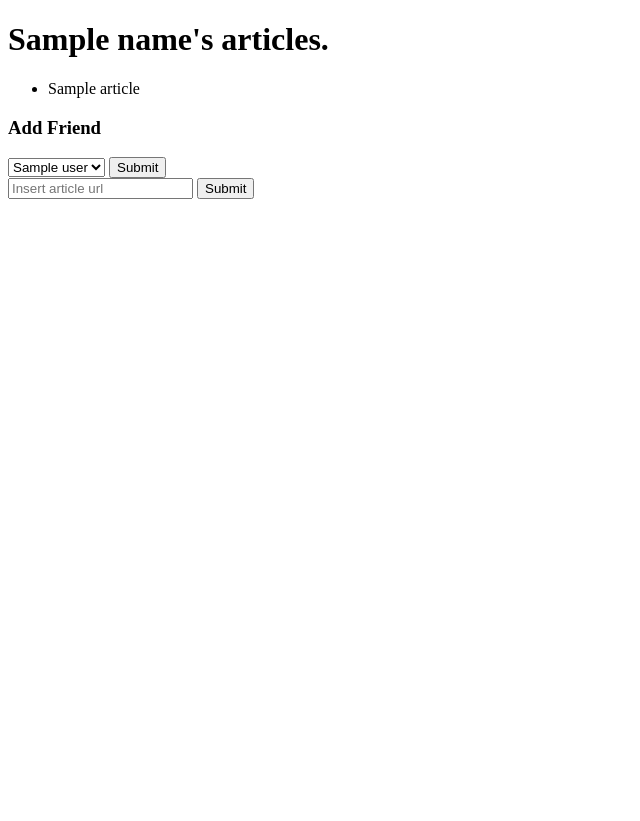
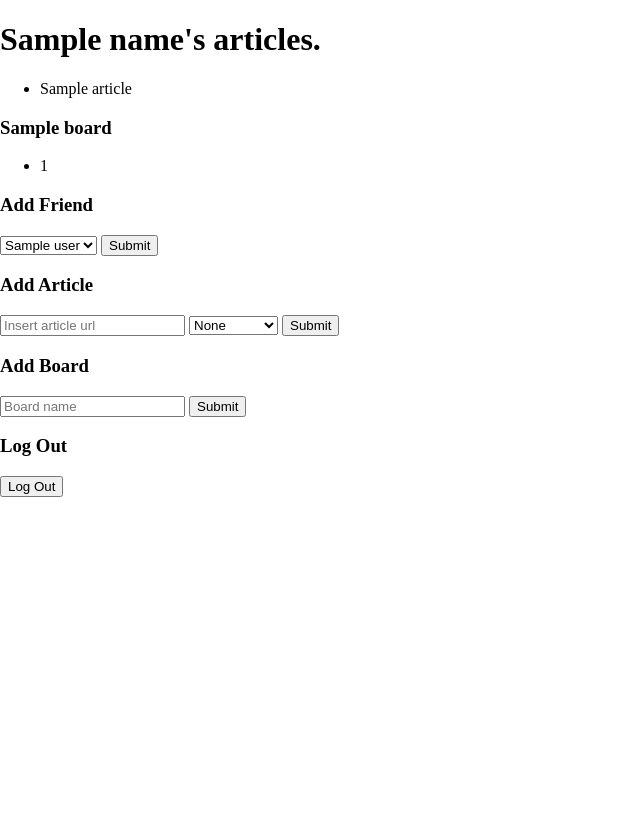
Before and after one commit to rds6y9/tigerhacks, a Flask app: template templates/dashboard.html in a window 1280 px wide. Shown: the whole page, without its empty margins (0-640 px from the left). Before the commit the page ends 199 px from the top, so only its background shows below. Run offline with Flask 2, Linux system fonts and the light colour scheme; the template is opened without the code that fills it: most values are stand-ins (such as "Sample title", 1, 10 or a date in 2020); some libraries are stand-ins or nearby versions.

Commit message:
[UPDATE] A bunch of stuff. I'm really exhausted.

```diff
--- a/connectsample.py
+++ b/connectsample.py
@@ -65,7 +65,7 @@ msgraphapi = oauth.remote_app( \
 @app.route('/')
 def index():
     """Handler for home page."""
-    return render_template('connect.html')
+    return render_template('landing.html')
 
 @app.route('/login')
 def login():
@@ -178,6 +178,31 @@ def dashboard():
         for article in cur.fetchall():
             all_articles.append(article[0])
 
+    # Populate template with subbed boards
+    SELECT_SUBBED_BOARDS = ("SELECT c.id, c.name FROM subscriptions s, users u, catboards c WHERE " +
+                            "c.id = s.bid AND s.uid = u.id AND u.id = '%s'")
+    SELECT_SUBBED_ARTICLES = ("SELECT a.url FROM articles a, catarticles ca WHERE " +
+                              "a.id = ca.aid AND ca.bid = '%s'")
+
+    cur.execute((SELECT_SUBBED_BOARDS % session['uid']))
+
+    subbed_boards = []
+    for board in cur.fetchall():
+        subbed_boards.append(board)
+
+    for index,board in enumerate(subbed_boards):
+        subbed_articles = []
+
+        cur.execute(SELECT_SUBBED_ARTICLES % str(board[0]))
+
+        for article in cur.fetchall():
+            subbed_articles.append(article)
+
+        subbed_boards[index] = subbed_boards[index] + (subbed_articles,)
+
+    print(subbed_boards)
+
+
     # Select all existing users for friends input
     SELECT_ALL_USERS = "SELECT id,display_name FROM users"
 
@@ -187,8 +212,19 @@ def dashboard():
     for user in cur.fetchall():
         all_users.append((user[0], user[1]))
 
+    # Select all created categories
+    SELECT_SUBBED_CATS = ("SELECT c.id, c.name FROM catboards c, users u WHERE " +
+                          "u.id = c.uid AND u.id = '%s'")
+
+    cur.execute(SELECT_SUBBED_CATS % session['uid'][0])
+
+    subbed_cats = []
+    for cat in cur.fetchall():
+        subbed_cats.append((cat[0], cat[1]))
+
     return render_template('dashboard.html', name=name,
-                           all_articles=all_articles, all_users=all_users)
+                           all_articles=all_articles, all_users=all_users,
+                           subbed_cats=subbed_cats, subbed_boards=subbed_boards)
 
 @app.route('/add-friend', methods=('GET','POST'))
 def addFriend():
@@ -211,15 +247,44 @@ def addArticle():
     # Add new user to friends list
     new_article = request.form['article']
     post_date = datetime.datetime.now()
+    cat_tag = request.form['cat']
 
-    ADD_NEW_ARTICLE = "INSERT INTO articles (url, post_date) VALUES ('%s', '%s')"
+    ADD_NEW_ARTICLE = "INSERT INTO articles (url, post_date, tag) VALUES ('%s', '%s', '%s')"
     ADD_TO_USER_BOARD = "INSERT INTO userboards (uid, aid) VALUES ('%s', '%s')"
+    ADD_TO_CAT_BOARD = "INSERT INTO catarticles (bid, aid) VALUES ('%s', '%s')"
+
 
     cur = mysql.connection.cursor()
-    cur.execute((ADD_NEW_ARTICLE % (new_article, post_date)))
+    cur.execute((ADD_NEW_ARTICLE % (new_article, post_date, cat_tag)))
     aid = cur.lastrowid
 
+    # If an article is tagged, add to catarticles
+    if cat_tag != 'NULL':
+        cur.execute((ADD_TO_CAT_BOARD % (cat_tag, aid)))
+
+    # Add article to user board always
     cur.execute((ADD_TO_USER_BOARD % (session['uid'][0], aid)))
+    mysql.connection.commit()
+
+    return redirect(url_for('dashboard'))
+
+@app.route('/add-board', methods=('GET','POST'))
+def addBoard():
+
+    # Add a new category board
+    new_board = request.form['board']
+
+    ADD_NEW_BOARD = "INSERT INTO catboards (name, uid) VALUES ('%s', '%s')"
+
+    cur = mysql.connection.cursor()
+    cur.execute((ADD_NEW_BOARD % (new_board,session['uid'][0])))
+    bid = cur.lastrowid
+
+    # Subscribe to new board
+    SUBSCRIBE_TO_BOARD = "INSERT INTO subscriptions (uid, bid) VALUES ('%s','%s')"
+
+    cur.execute((SUBSCRIBE_TO_BOARD % (session['uid'][0],bid)))
+
     mysql.connection.commit()
 
     return redirect(url_for('dashboard'))
--- /dev/null
+++ b/static/css/base.css
@@ -0,0 +1,52 @@
+html, body {
+  margin: 0;
+  height: 100%;
+}
+
+.site-wrapper {
+  height: 100%;
+  width: 100%;
+}
+
+.content-container {
+  position: absolute;
+  top: 45%;
+  left: 50%;
+  transform: translate(-50%, -50%);
+  width: 50vw;
+}
+
+.logo-container {
+  width: 100%;
+  height: 80%;
+}
+
+.logo-img {
+  width: 50vw;
+}
+
+.button-container {
+  display: flex;
+  justify-content: center;
+}
+
+.login-button {
+  border: none;
+  color: white;
+  padding: 16px 32px;
+  text-align: center;
+  text-decoration: none;
+  display: inline-block;
+  font-size: 16px;
+  margin: 16px 2px;
+  -webkit-transition-duration: 0.4s; /* Safari */
+  transition-duration: 0.4s;
+  cursor: pointer;
+  border-radius: 6px;
+  background-color: #2F75B7;
+}
+
+.login-button:hover {
+    background-color: #245e93;
+    color: white;
+}
--- a/templates/dashboard.html
+++ b/templates/dashboard.html
@@ -9,6 +9,7 @@
     crossorigin="anonymous"></script>
     <link href="https://cdnjs.cloudflare.com/ajax/libs/select2/4.0.4/css/select2.min.css" rel="stylesheet" />
     <script src="https://cdnjs.cloudflare.com/ajax/libs/select2/4.0.4/js/select2.min.js"></script>
+    <link rel="stylesheet" type="text/css" href="{{ url_for('static', filename='css/base.css') }}">
   <body>
 
     <h1>{{ name }}'s articles.</h1>
@@ -18,6 +19,15 @@
         <li>{{ article }}</li>
       {% endfor %}
     </ul>
+
+    {% for board in subbed_boards %}
+      <h3>{{ board[1] }}</h3>
+      <ul>
+        {% for article in board[2] %}
+          <li>{{ article[0] }}</li>
+        {% endfor %}
+      </ul>
+    {% endfor %}
 
     <h3>Add Friend</h3>
     <form action="{{ url_for('addFriend') }}" method="POST">
@@ -29,10 +39,26 @@
       <input type="submit"></submit>
     </form>
 
+    <h3>Add Article</h3>
     <form action="{{ url_for('addArticle') }}" method="POST">
       <input name="article" type="text" placeholder="Insert article url"></input>
+      <select name="cat">
+        <option value='NULL'>None</option>
+        {% for cat in subbed_cats %}
+          <option value={{ cat[0] }}>{{ cat[1] }}</option>
+        {% endfor %}
+      </select>
       <input type="submit"></submit>
     </form>
 
+    <h3>Add Board</h3>
+    <form action="{{ url_for('addBoard') }}" method="POST">
+      <input name="board" type="text" placeholder="Board name"></input>
+      <input type="submit"></submit>
+    </form>
+
+    <h3>Log Out</h3>
+    <a href="/logout"><button>Log Out</button></a>
+
   </body>
 </html>
```
Also changed, not shown: templates/landing.html (added, +21 -0 lines), static/images/ReadThisIcon.png (added), static/images/ReadThisLogo.png (added), 2 other files.
